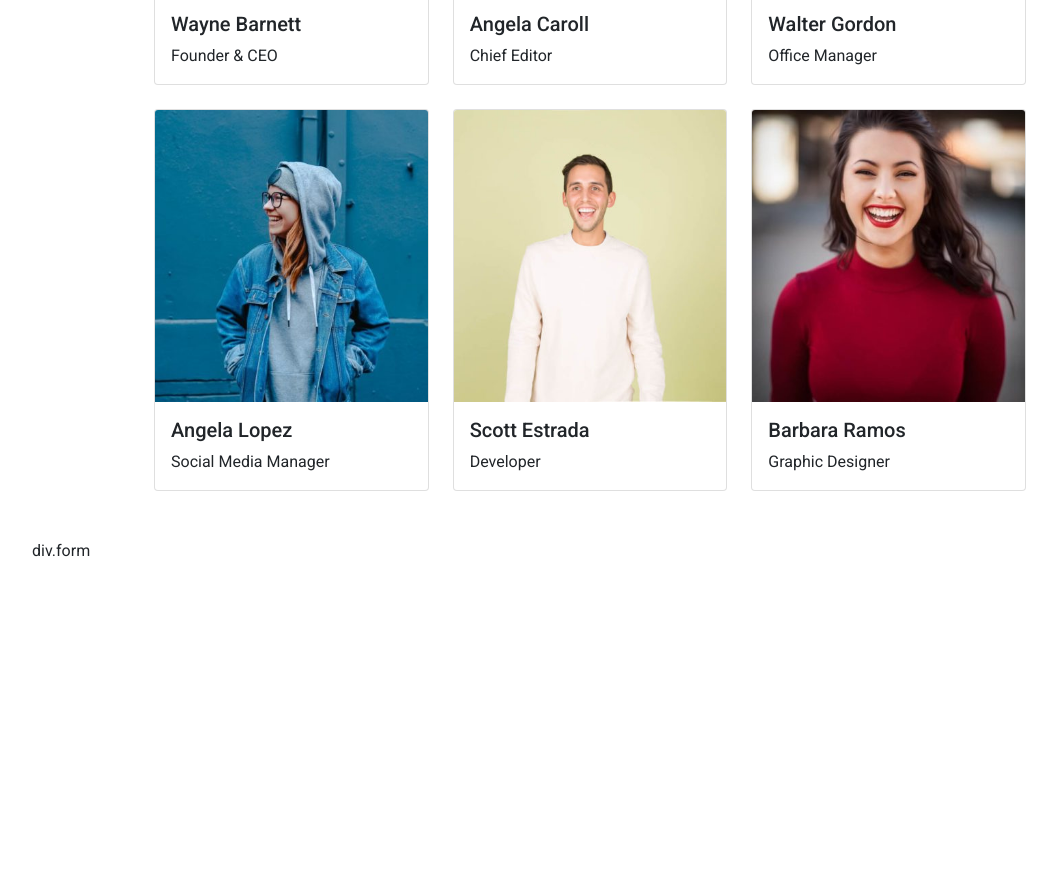
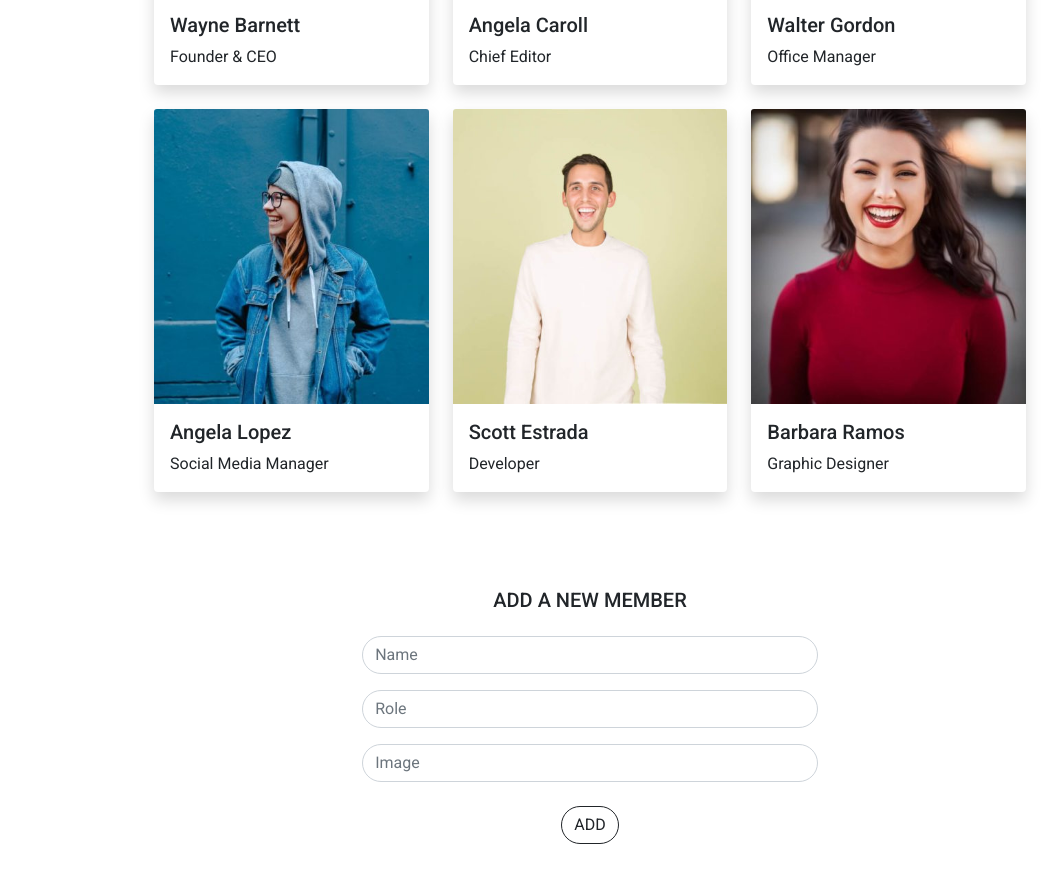
Before and after one commit to patriciabrsk/js-our-team, a plain HTML site: page index.html in a window 1280 px wide. Shown: the part 555-1438 px from the top of the page, without its empty margins (50-1110 px from the left). Before the commit the page ends 1118 px from the top, so only its background shows below. Drawn offline with nearby package versions, Linux system fonts and the light colour scheme.

Commit message:
add html form only at the bottom of page

```diff
--- a/index.html
+++ b/index.html
@@ -22,7 +22,24 @@
             </div>
         </div>
         <div id="cards-wrapper" class="row row-cols-md-3 mt-3 mb-5 g-4"></div>
-        div.form
+        <form class="row g-3 justify-content-center d-flex flex-column align-items-center pt-5 mb-5">
+            <div class="col-5 align-items-center flex-column d-flex">
+                <h5 class="text-uppercase mb-4">Add a new member</h5>
+                <label for="input-name" class="text-uppercase"></label>
+                <input type="text" class="form-control rounded-pill" id="input-name" placeholder="Name" required>
+            </div>
+            <div class="col-5 align-items-center flex-column d-flex">
+                <label for="input-distance" class="text-uppercase"></label>
+                <input type="text" class="form-control rounded-pill" id="input-role" placeholder="Role" required>
+            </div>
+            <div class="col-5 align-items-center flex-column d-flex">
+                <label for="input-age" class="text-uppercase"></label>
+                <input type="text" class="form-control rounded-pill" id="input-image" placeholder="Image" required>
+            </div>
+            <div class="col-5 text-center py-2 flex-column align-items-center d-flex">
+                <button id="submit" class="btn btn-outline-dark rounded-pill text-uppercase mb-4">Add</button>
+            </div>
+        </form>
     </main>
     <script type="text/javascript" src="js/script.js"></script>
 </body>
--- a/js/script.js
+++ b/js/script.js
@@ -49,17 +49,11 @@ const team = [
     },
 ];
 
-// MILESTONE 1:
-// stampare su console le informazioni di nome, ruolo e la stringa della foto
-
 for (let i = 0; i < team.length; i++) {
     console.log(team[i].name);
     console.log(team[i].role);
     console.log(team[i].image);
 }
-
-// MILESTONE 2:
-// stampare le stesse informazioni su DOM sottoforma di stringhe
 
 const cardsWrapper = document.getElementById('cards-wrapper');
 
@@ -68,7 +62,7 @@ for (let i = 0; i < team.length; i++) {
     card.classList.add('col');
     cardsWrapper.appendChild(card);
     card.innerHTML = `
-    <div class="card">
+    <div class="card shadow border-0">
         <img src="./img/${team[i].image}" class="card-img-top" alt="Team member portrait">
         <div class="card-body">
             <h5 class="card-title">${team[i].name}</h5>
```
